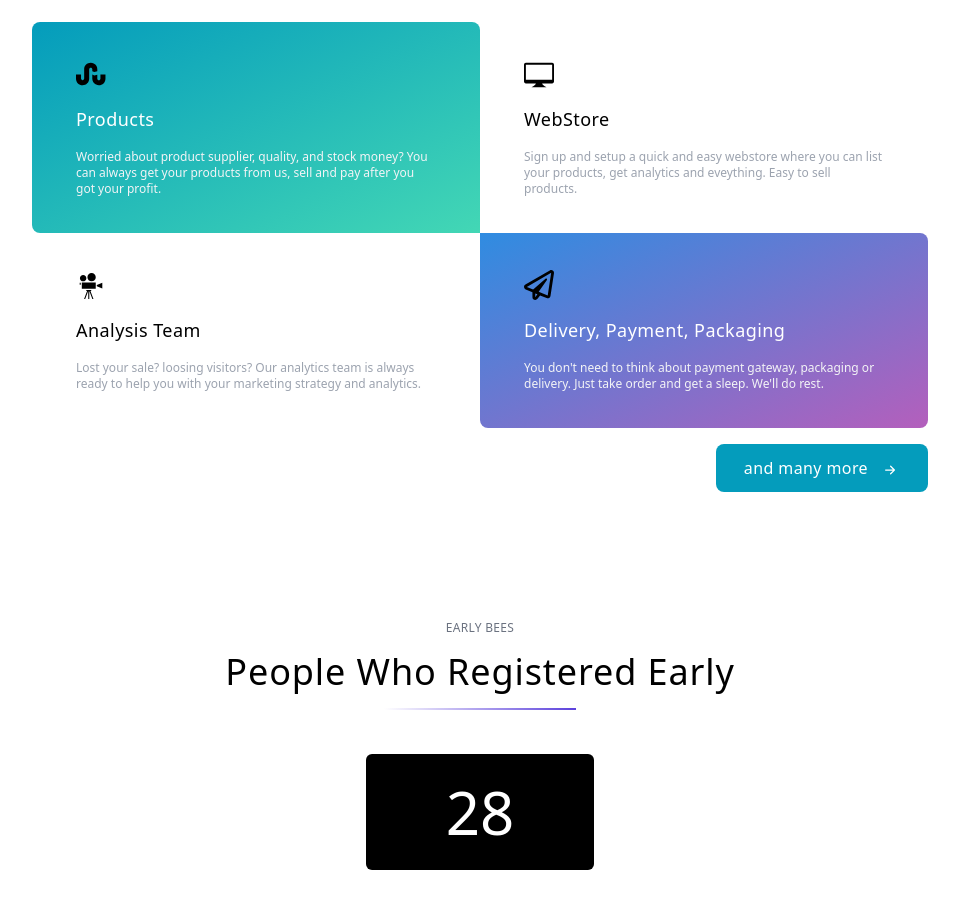
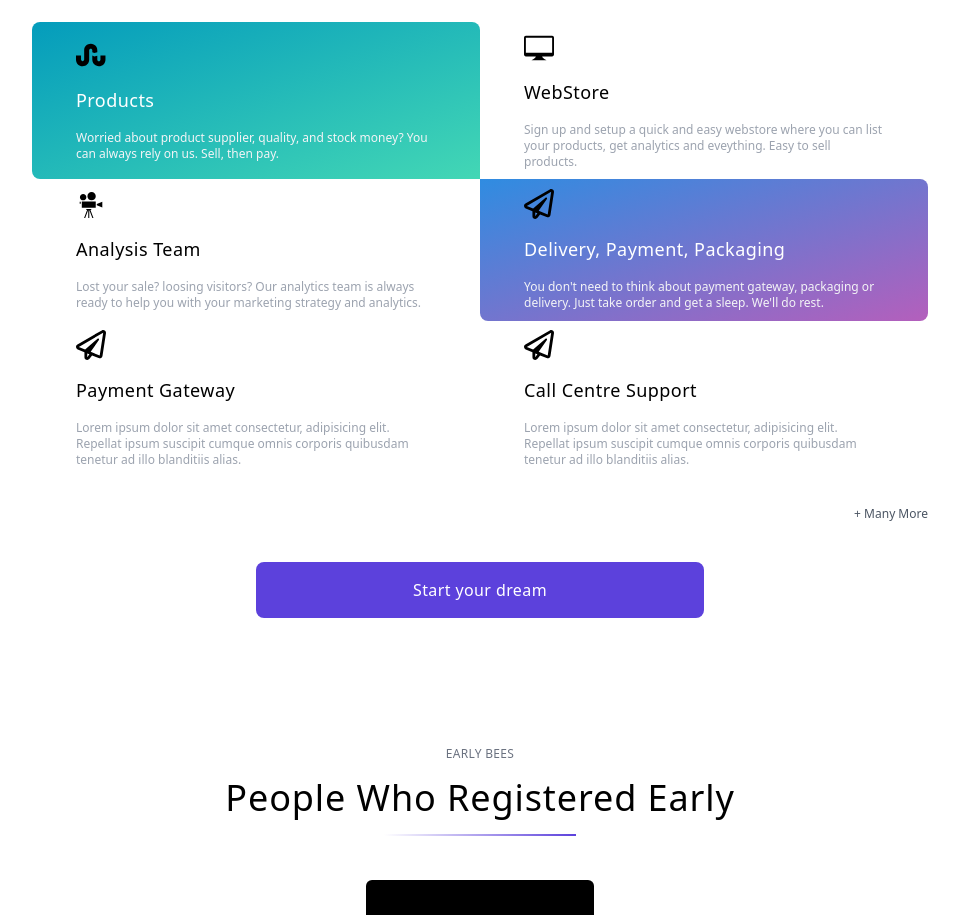
Before and after one commit to HelloTanvir/sellbee-landing-page, a Next.js app: page / in a window 1280 px wide. Shown: the part 960-1875 px from the top of the page, without its empty margins (160-1119 px from the left). Built offline with nearby package versions, Linux system fonts and the light colour scheme.

Commit message:
content updated

```diff
--- a/src/components/ClientCounter.tsx
+++ b/src/components/ClientCounter.tsx
@@ -40,7 +40,7 @@ const ClientCounter = () => (
             className="px-20 text-6xl text-white bg-black rounded-md py-7"
             style={{ marginTop: 44 }}
         >
-            28
+            79
         </div>
     </div>
 );
--- a/src/components/Features.tsx
+++ b/src/components/Features.tsx
@@ -9,7 +9,7 @@ const Features = () => {
             icon: FaStumbleupon,
             title: 'Products',
             content:
-                'Worried about product supplier, quality, and stock money? You can always get your products from us, sell and pay after you got your profit.',
+                'Worried about product supplier, quality, and stock money? You can always rely on us. Sell, then pay.',
         },
         {
             icon: GoDeviceDesktop,
--- a/src/components/Footer.tsx
+++ b/src/components/Footer.tsx
@@ -61,7 +61,7 @@ const Footer = () => (
 
             <div className="flex flex-col gap-3">
                 <span className="mb-1 text-base font-medium tracking-wide text-white">
-                    CNTACT INFO
+                    CONTACT INFO
                 </span>
                 {[
                     {
--- a/src/components/OurServices.tsx
+++ b/src/components/OurServices.tsx
@@ -1,5 +1,4 @@
 import React from 'react';
-import { BsArrowRightShort } from 'react-icons/bs';
 import { FaRegPaperPlane, FaStumbleupon } from 'react-icons/fa';
 import { GiFilmProjector } from 'react-icons/gi';
 import { GoDeviceDesktop } from 'react-icons/go';
@@ -10,7 +9,7 @@ const OurServices = () => {
             icon: FaStumbleupon,
             title: 'Products',
             content:
-                'Worried about product supplier, quality, and stock money? You can always get your products from us, sell and pay after you got your profit.',
+                'Worried about product supplier, quality, and stock money? You can always rely on us. Sell, then pay.',
         },
         {
             icon: GoDeviceDesktop,
@@ -30,18 +29,18 @@ const OurServices = () => {
             content:
                 "You don't need to think about payment gateway, packaging or delivery. Just take order and get a sleep. We'll do rest.",
         },
-        // {
-        //     icon: FaRegPaperPlane,
-        //     title: 'Payment Gateway',
-        //     content:
-        //         'Lorem ipsum dolor sit amet consectetur, adipisicing elit. Repellat ipsum suscipit cumque omnis corporis quibusdam tenetur ad illo blanditiis alias.',
-        // },
-        // {
-        //     icon: FaRegPaperPlane,
-        //     title: 'Call Centre Support',
-        //     content:
-        //         'Lorem ipsum dolor sit amet consectetur, adipisicing elit. Repellat ipsum suscipit cumque omnis corporis quibusdam tenetur ad illo blanditiis alias.',
-        // },
+        {
+            icon: FaRegPaperPlane,
+            title: 'Payment Gateway',
+            content:
+                'Lorem ipsum dolor sit amet consectetur, adipisicing elit. Repellat ipsum suscipit cumque omnis corporis quibusdam tenetur ad illo blanditiis alias.',
+        },
+        {
+            icon: FaRegPaperPlane,
+            title: 'Call Centre Support',
+            content:
+                'Lorem ipsum dolor sit amet consectetur, adipisicing elit. Repellat ipsum suscipit cumque omnis corporis quibusdam tenetur ad illo blanditiis alias.',
+        },
     ];
 
     return (
@@ -93,7 +92,7 @@ const OurServices = () => {
         </button>
     </div> */}
 
-            <div className="grid grid-cols-2 pt-11" style={{ height: 450 }}>
+            <div className="grid grid-cols-2 pt-11" style={{ height: 500 }}>
                 {/* <div className="flex flex-col gap-3 pt-11" style={{ width: '50%' }}> */}
                 {services.map((item, index) => (
                     <div
@@ -128,13 +127,22 @@ const OurServices = () => {
                 ))}
             </div>
 
-            <button
+            <span className="self-end pt-3 text-xs text-gray-600">+ Many More</span>
+
+            {/* <button
                 type="button"
                 className="flex items-center self-end gap-3 py-3 tracking-wide text-white rounded-lg px-7 hover:bg-bg-header-btn bg-bg-banner-left"
                 // style={{ backgroundColor: '#5C41DC' }}
             >
                 <span>and many more</span>
-                <BsArrowRightShort className="mt-1 text-xl" />
+            </button> */}
+
+            <button
+                type="button"
+                className="w-1/2 p-4 mt-5 tracking-wide text-white rounded-lg bg-bg-service-btn hover:bg-bg-header-btn"
+                style={{ marginTop: 40 }}
+            >
+                Start your dream
             </button>
         </div>
     );
--- a/tailwind.config.js
+++ b/tailwind.config.js
@@ -12,6 +12,7 @@ module.exports = {
                 'title-border': '#5c41dc',
                 'bg-reseller-grad-left': '#0F5D81',
                 'bg-reseller-grad-right': '#0091FE',
+                'bg-service-btn': '#5C41DC',
             },
         },
     },
```
